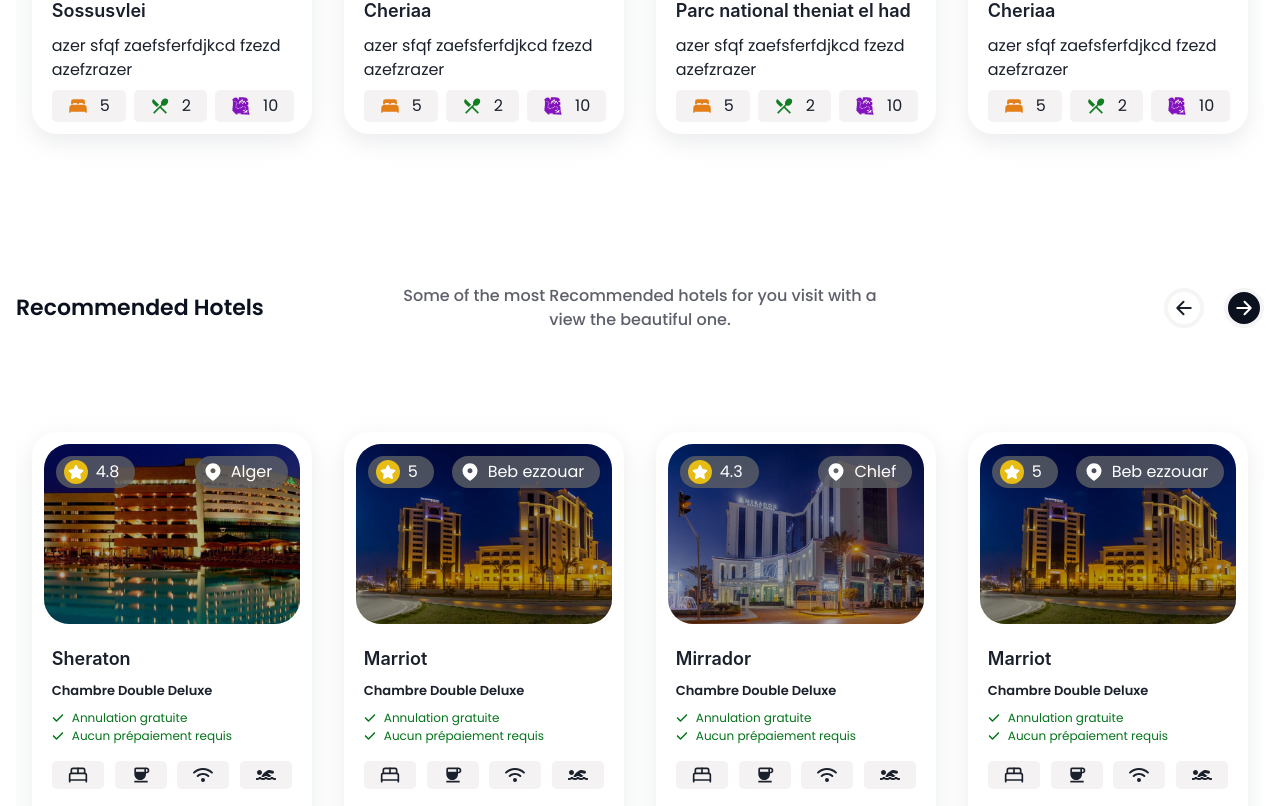
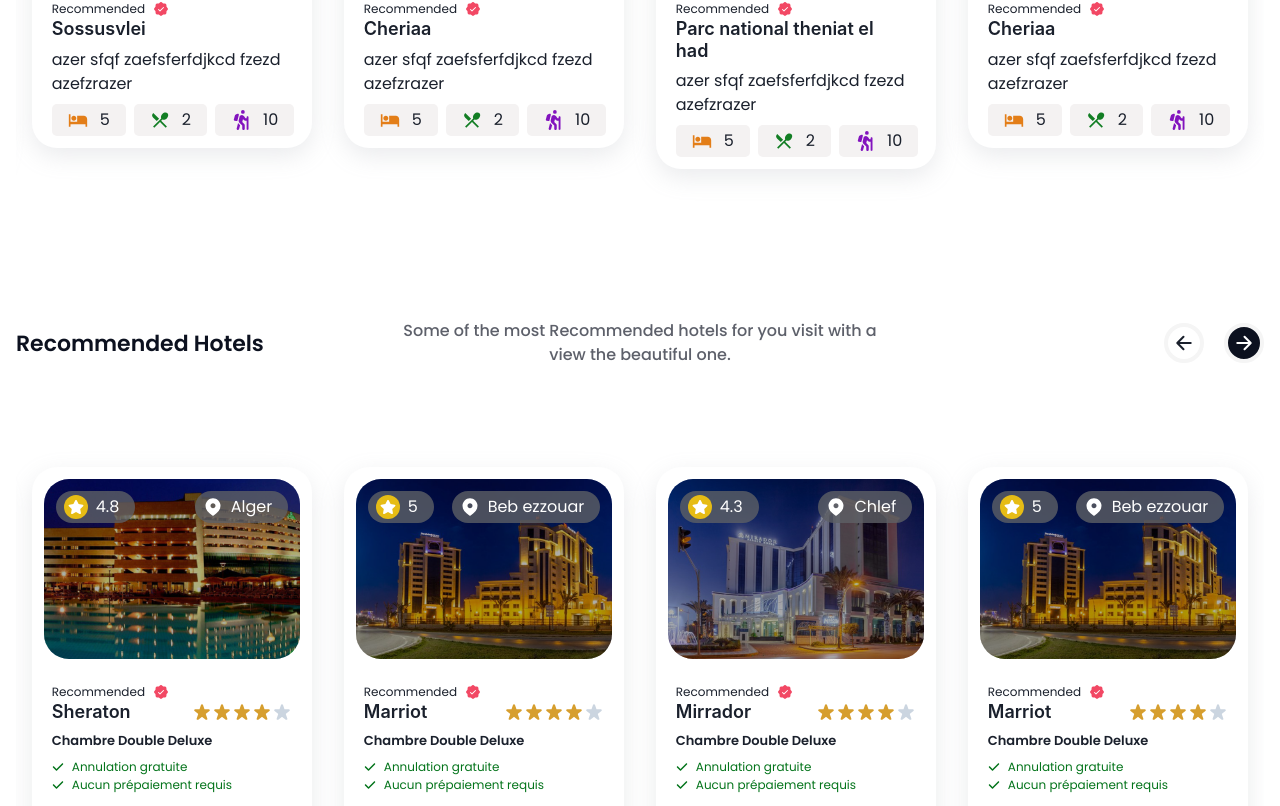
Before and after one commit to Aladinta68/hawassdz, a React (Vite) app in the folder client/: page / in a window 1280 px wide. Shown: the part 1234-2040 px from the top of the page. Built offline with nearby package versions, Linux system fonts and the light colour scheme.

Commit message:
fix cards

```diff
--- a/client/src/components/card/Destination/CardBody.jsx
+++ b/client/src/components/card/Destination/CardBody.jsx
@@ -1,20 +1,20 @@
 import { HStack, Icon, Text, VStack } from "@chakra-ui/react";
 import React from "react";
-import { GiTreasureMap } from "react-icons/gi";
-import { IoBed } from "react-icons/io5";
+import { FaPersonHiking } from "react-icons/fa6";
+import { MdHotel } from "react-icons/md";
 import { MdRestaurantMenu } from "react-icons/md";
 
 export const DestinationCardBody = () => {
-  const Items = [
-    { icon: IoBed, number: "5", color: "#e37e18" },
+  const features = [
+    { icon: MdHotel, number: "5", color: "#e37e18" },
     { icon: MdRestaurantMenu, number: "2", color: "#127e24" },
-    { icon: GiTreasureMap, number: "10", color: "#8213be" },
+    { icon: FaPersonHiking, number: "10", color: "#8213be" },
   ];
   return (
-    <VStack px={2} w={"100%"}>
+    <VStack w={"100%"}>
       <Text w={"100%"}>azer sfqf zaefsferfdjkcd fzezd azefzrazer</Text>
       <HStack justifyContent={"space-between"} w={"100%"}>
-        {Items.map((item, index) => (
+        {features.map((feature, index) => (
           <HStack
             px={4}
             py={1}
@@ -23,8 +23,8 @@
             borderRadius={5}
             key={index}
           >
-            <Icon color={item.color} fontSize={20} as={item.icon} />
-            <Text>{item.number}</Text>
+            <Icon color={feature.color} fontSize={20} as={feature.icon} />
+            <Text>{feature.number}</Text>
           </HStack>
         ))}
       </HStack>
--- a/client/src/components/card/Hotel/CardBody.jsx
+++ b/client/src/components/card/Hotel/CardBody.jsx
@@ -5,16 +5,15 @@
 import { MdCoffee } from "react-icons/md";
 import { LuBedDouble } from "react-icons/lu";
 import { FaSwimmer } from "react-icons/fa";
-
 export const HotelCardBody = () => {
-  const Items = [
+  const features = [
     { icon: LuBedDouble, },
     { icon: MdCoffee, },
     { icon: FaWifi, },
     { icon: FaSwimmer, },
   ];
   return (
-    <VStack align={"flex-start"} px={2} w={"100%"}>
+    <VStack align={"flex-start"} w={"100%"}>
       <Text fontWeight={"600"} fontSize={13} w={"100%"}>
         Chambre Double Deluxe
       </Text>
@@ -33,7 +32,7 @@
         </ListItem>
       </List>
       <HStack py={2} justifyContent={"space-between"} w={"100%"}>
-        {Items.map((item, index) => (
+        {features.map((feature, index) => (
           <HStack
             px={4}
             py={1}
@@ -42,7 +41,7 @@
             borderRadius={5}
             key={index}
           >
-            <Icon color={item.color} fontSize={20} as={item.icon} />
+            <Icon color={feature.color} fontSize={20} as={feature.icon} />
           </HStack>
         ))}
       </HStack>
--- a/client/src/components/card/Restaurant/CardBody.jsx
+++ b/client/src/components/card/Restaurant/CardBody.jsx
@@ -1,7 +1,57 @@
-import React from 'react'
+import { HStack, Icon, List, ListItem, Text, VStack } from "@chakra-ui/react";
+import React from "react";
+import { GrRestaurant } from "react-icons/gr";
+import { MdDeliveryDining } from "react-icons/md";
+import { IoTimeOutline } from "react-icons/io5";
+import { RiParkingBoxLine } from "react-icons/ri";
+import { FaCheck } from 'react-icons/fa6';
 
 export const RestaurantCardBody = () => {
+  const features = [
+    { icon: MdDeliveryDining },
+  ];
   return (
-    <div>RestaurantCardBody</div>
-  )
-}
+    <VStack align={"flex-start"}w={"100%"}>
+      <Text fontWeight={"600"} fontSize={13} w={"100%"}>
+        Chambre Double Deluxe
+      </Text>
+      <List fontSize={13}>
+        <ListItem>
+          <HStack>
+            <Icon as={GrRestaurant} />
+            <Text>French, European</Text>
+          </HStack>
+        </ListItem>
+        <ListItem>
+          <HStack>
+            <Icon as={IoTimeOutline} />
+            <Text>7j  12:00 PM - 9:30 PM</Text>
+          </HStack>
+        </ListItem>
+        <ListItem>
+          <HStack>
+            <Icon as={FaCheck} />
+            <Text>Parking</Text>
+          </HStack>
+        </ListItem>
+      </List>
+      <HStack py={2}  w={"100%"}>
+        {features.map((feature, index) => (
+          <HStack
+            px={4}
+            py={1}
+            spacing={3}
+            bg={"#f4f2f2"}
+            borderRadius={5}
+            key={index}
+          >
+            <Icon color={feature.color} fontSize={20} as={feature.icon} />
+          </HStack>
+        ))}
+      </HStack>
+      <Text fontSize={14} fontWeight={400}>
+        PRICE RANGE 1500DA - 20000DA
+      </Text>
+    </VStack>
+  );
+};
--- a/client/src/components/card/Trip/CardBody.jsx
+++ b/client/src/components/card/Trip/CardBody.jsx
@@ -1,7 +1,70 @@
-import React from 'react'
+import { HStack, Icon, List, ListItem, Spacer, Text, VStack } from "@chakra-ui/react";
+import React from "react";
+import { IoMaleFemaleOutline } from "react-icons/io5";
+import { MdTimer } from "react-icons/md";
+import { IoCalendarNumber } from "react-icons/io5";
+import { BsPersonRaisedHand } from "react-icons/bs";
+import { FaBus } from "react-icons/fa";
+import { MdEventAvailable } from "react-icons/md";
+import { HiMiniUserGroup } from "react-icons/hi2";
+import { MdFamilyRestroom } from "react-icons/md";
 
 export const TripCardBody = () => {
+  const features = [
+    { icon: BsPersonRaisedHand },
+    { icon: IoMaleFemaleOutline },
+    { icon: MdFamilyRestroom },
+    { icon: FaBus },
+  ];
   return (
-    <div>Trip</div>
-  )
-}
+    <VStack align={"flex-start"}  w={"100%"}>
+      <Text fontWeight={"600"} fontSize={13} w={"100%"}>
+        Randonné
+      </Text>
+      <List fontSize={14}>
+        <ListItem>
+          <HStack>
+            <Icon as={IoCalendarNumber} />
+            <Text>Monday, 13 Sep 2024</Text>
+          </HStack>
+        </ListItem>
+        <ListItem>
+          <HStack>
+            <Icon as={MdTimer} />
+            <Text>2 days</Text>{" "}
+          </HStack>
+        </ListItem>
+        <ListItem>
+          <HStack>
+            <Icon as={HiMiniUserGroup} />
+            <Text>5-12</Text>{" "}
+          </HStack>
+        </ListItem>
+      </List>
+      <HStack py={2} justifyContent={"space-between"} w={"100%"}>
+        {features.map((feature, index) => (
+          <HStack
+            px={4}
+            py={1}
+            spacing={3}
+            bg={"#f4f2f2"}
+            borderRadius={5}
+            key={index}
+          >
+            <Icon color={feature.color} fontSize={20} as={feature.icon} />
+          </HStack>
+        ))}
+      </HStack>
+      <HStack>
+        <Text fontSize={14} fontWeight={600}>
+          From 2500 DA
+        </Text>
+        <Spacer/>
+        <HStack color={"green"}>
+          <MdEventAvailable />
+          <Text fontSize={13}>available - 4 places </Text>
+        </HStack>
+      </HStack>
+    </VStack>
+  );
+};
--- a/client/src/components/card/index.jsx
+++ b/client/src/components/card/index.jsx
@@ -3,9 +3,11 @@
   Card,
   CardBody,
   Flex,
+  HStack,
   Heading,
   IconButton,
   Image,
+  Spacer,
   Stack,
   Text,
   VStack,
@@ -18,6 +20,8 @@
 import { RestaurantCardBody } from "./Restaurant/CardBody";
 import { TripCardBody } from "./Trip/CardBody";
 import { MdRemoveRedEye } from "react-icons/md";
+import { Rating } from "../rating";
+import { PiSealCheckFill } from "react-icons/pi";
 
 export const CustomCard = ({ type, data }) => {
   const RenderBody = () => {
@@ -35,7 +39,16 @@
     }
   };
   const [isHovered, setisHovered] = useState(false);
-
+  const renderStars = () => {
+    switch (type) {
+      case "hotels":
+        return <Rating initialRating={4} isReadOnly={true} />;
+      case "restaurants":
+        return <Rating initialRating={3} isReadOnly={true} />;
+      default:
+        return <></>;
+    }
+  };
   return (
     <Card
       onMouseOver={() => setisHovered(true)}
@@ -133,12 +146,20 @@
             alt="Green double couch with wooden legs"
           />
         </VStack>
-        <Stack mt="6" spacing="3">
-          <Heading px={2} fontSize={18} fontWeight={600} size="md">
-            {data.title}
-          </Heading>
+        <Flex direction={"column"} align={"flex-start"} px={2} mt="6">
+          <HStack>
+            <Text fontSize={"12"}>Recommended</Text>{" "}
+            <PiSealCheckFill color="#f24864" />
+          </HStack>
+          <HStack pb={2} w={"100%"}>
+            <Heading fontSize={18} fontWeight={600} size="md">
+              {data.title}
+            </Heading>
+            <Spacer />
+            {renderStars()}
+          </HStack>
           {RenderBody()}
-        </Stack>
+        </Flex>
       </CardBody>
     </Card>
   );
--- a/client/src/pages/home/index.jsx
+++ b/client/src/pages/home/index.jsx
@@ -24,7 +24,7 @@
         <Spacer height={50} />
         <Steps />
         <Spacer height={0} />
-        <Popular type="Trips" mydata={TripssPopularData} />
+        <Popular type="trips" mydata={TripssPopularData} />
         <Spacer height={50} />
         <Description />
         <Divider height={50} />
--- a/client/src/pages/home/views/popular/index.jsx
+++ b/client/src/pages/home/views/popular/index.jsx
@@ -115,7 +115,7 @@
               key={index}
               style={{ display: "flex", justifyContent: "center" }}
             >
-              <Box px={2} py={20} w={{ base: "100%", md: "95%" }}>
+              <Box px={2} py={20} w={{ base: "80%", md: "95%" }}>
                 <CustomCard type={type} data={item} />
               </Box>
             </SwiperSlide>
```
